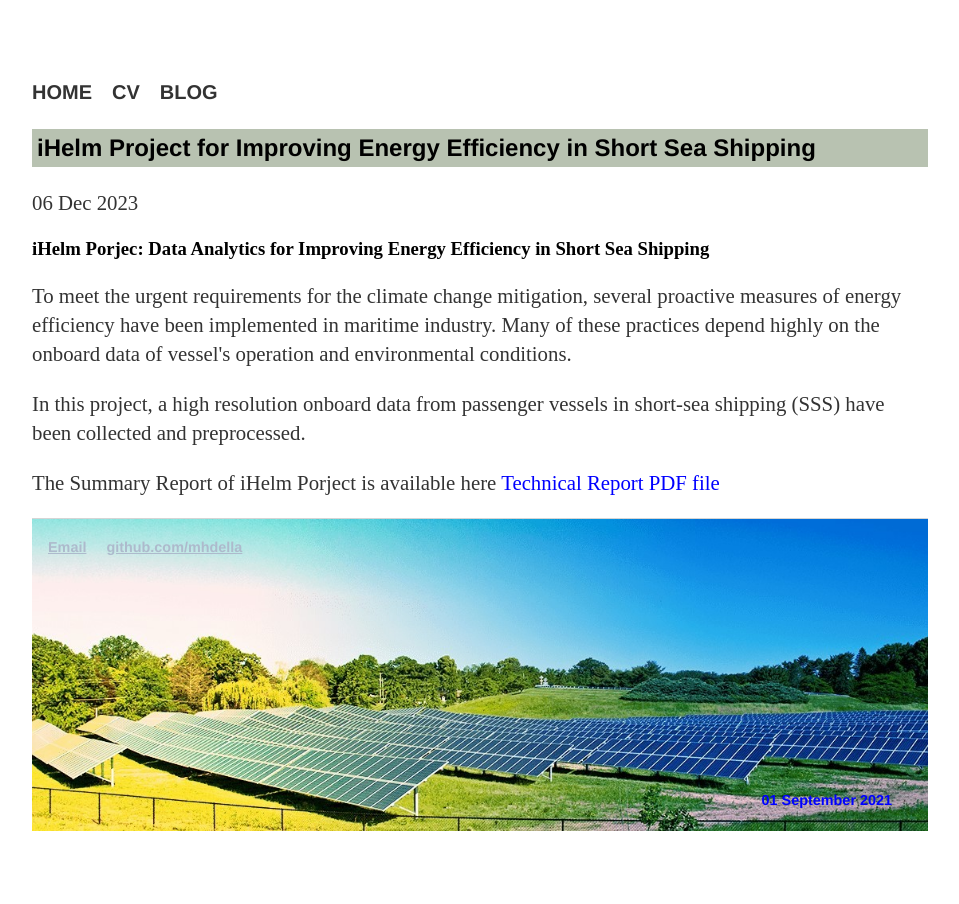
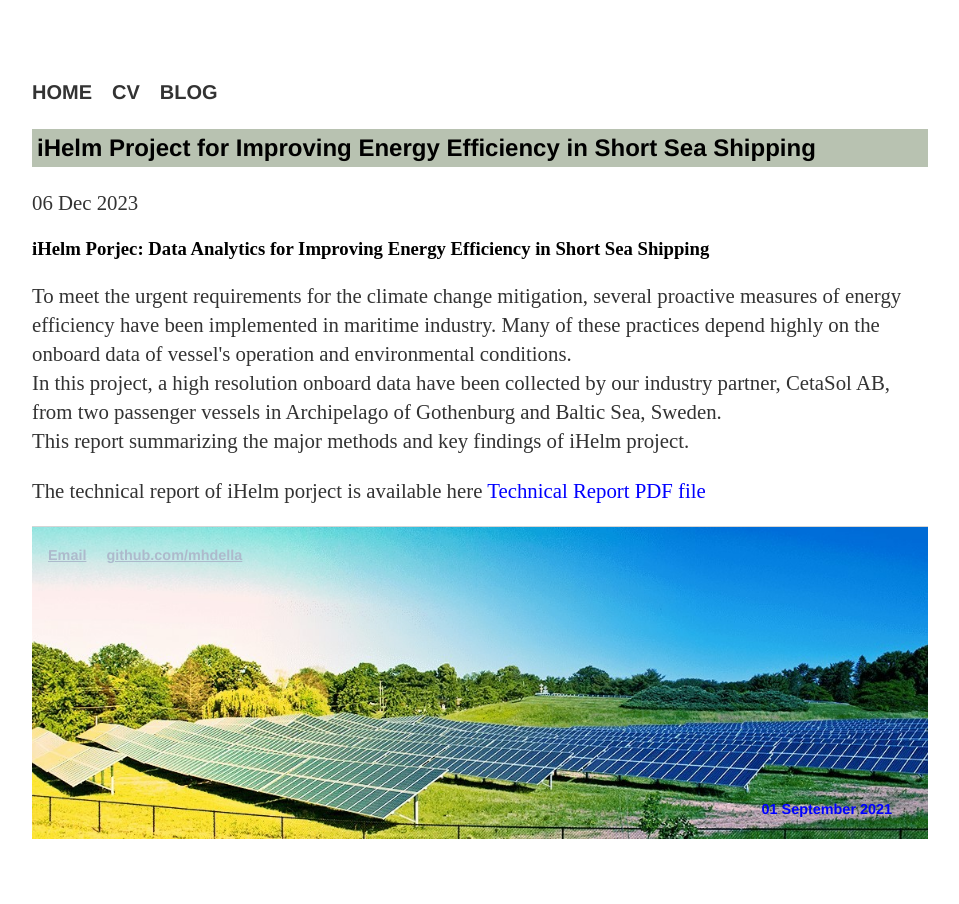
Before and after one commit to MohamedAbuella/MohamedAbuella.github.io, a Jekyll site: the page built from _posts/2023-12-06-iHelm_Project_for_Improving_Energy_Efficiency_in_Short_Sea_Shipping.html, in a window 1280 px wide. Shown: the whole page, without its empty margins (160-1119 px from the left). Built offline with Jekyll 4.4.1, drawn with Linux system fonts in a browser that asks for light colours; nearby versions of some CDN libraries; a script that is not in the unit is left out; comment, search, counter and statistics services are not loaded.

Commit message:
Update 2023-12-06-iHelm_Project_for_Improving_Energy_Efficiency_in_Short_Sea_Shipping.html
iHelm Project for Improving Energy Efficiency in Short Sea Shipping

```diff
--- a/_posts/2023-12-06-iHelm_Project_for_Improving_Energy_Efficiency_in_Short_Sea_Shipping.html
+++ b/_posts/2023-12-06-iHelm_Project_for_Improving_Energy_Efficiency_in_Short_Sea_Shipping.html
@@ -7,5 +7,6 @@ tags:     [Blog]
 ---
 <h3> iHelm Porjec: Data Analytics for Improving Energy Efficiency in Short Sea Shipping </h3>
 <p> To meet the urgent requirements for the climate change mitigation, several proactive measures of energy efficiency have been implemented in maritime industry. Many of these practices depend highly on the onboard data of vessel's operation and environmental conditions.</a>
-<p> In this project, a high resolution onboard data from passenger vessels in short-sea shipping (SSS) have been collected and preprocessed.</a></p>
-<p>The Summary Report of iHelm Porject is available here <a href="https://github.com/MohamedAbuella/Data_Analytics_for_Improving_Energy_Efficiency_in_Short_Sea_Shipping/blob/main/iHelm_Project_Report_v1.pdf"_blank" style="color:blue"> Technical Report PDF file </a> </p>
+<br> In this project, a high resolution onboard data have been collected by our industry partner, CetaSol AB, from two passenger vessels in Archipelago of Gothenburg and Baltic Sea, Sweden.
+<br> This report summarizing the major methods and key findings of iHelm project.
+<p>The technical report of iHelm porject is available here <a href="https://github.com/MohamedAbuella/Data_Analytics_for_Improving_Energy_Efficiency_in_Short_Sea_Shipping/blob/main/iHelm_Project_Report_v1.pdf"_blank" style="color:blue"> Technical Report PDF file </a> </p>
```
